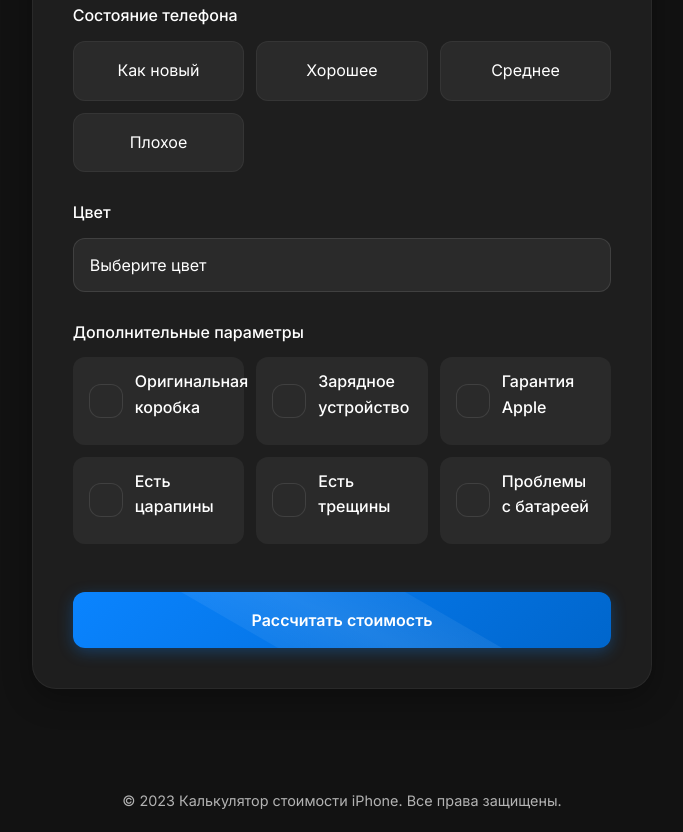
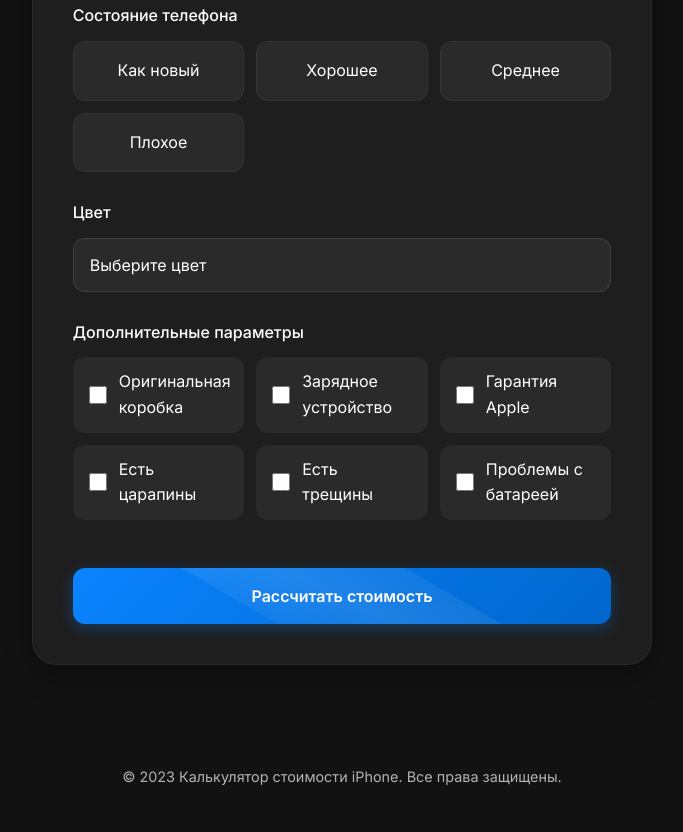
Before and after one commit to ShvetsovEgor/site, a plain HTML site: page index.html in a window 1280 px wide. Shown: the part 2336-3168 px from the top of the page, without its empty margins (298-981 px from the left). After the commit the page ends 3144 px from the top, so only its background shows below. Drawn offline with Linux system fonts and the light colour scheme.

Commit message:
Checkbox update

```diff
--- a/index.html
+++ b/index.html
@@ -101,7 +101,7 @@
             color: var(--text-primary);
         }
 
-        select, input {
+        select, input:not([type="checkbox"]) {
             width: 100%;
             padding: 16px;
             background-color: var(--surface-light);
@@ -114,9 +114,19 @@
             outline: none;
         }
 
-        select:focus, input:focus {
+        select:focus, input:not([type="checkbox"]):focus {
             border-color: var(--primary);
             box-shadow: 0 0 0 2px rgba(10, 132, 255, 0.2);
+        }
+
+        /* Стили для чекбоксов */
+        input[type="checkbox"] {
+            width: 18px;
+            height: 18px;
+            margin-right: 12px;
+            accent-color: var(--primary);
+            cursor: pointer;
+            flex-shrink: 0;
         }
 
         button {
@@ -318,10 +328,11 @@
             box-shadow: 0 5px 10px rgba(0, 0, 0, 0.1);
         }
 
-        .feature input {
-            width: auto;
-            margin-right: 12px;
-            accent-color: var(--primary);
+        .feature label {
+            margin-bottom: 0;
+            cursor: pointer;
+            font-weight: 400;
+            flex-grow: 1;
         }
 
         footer {
```
